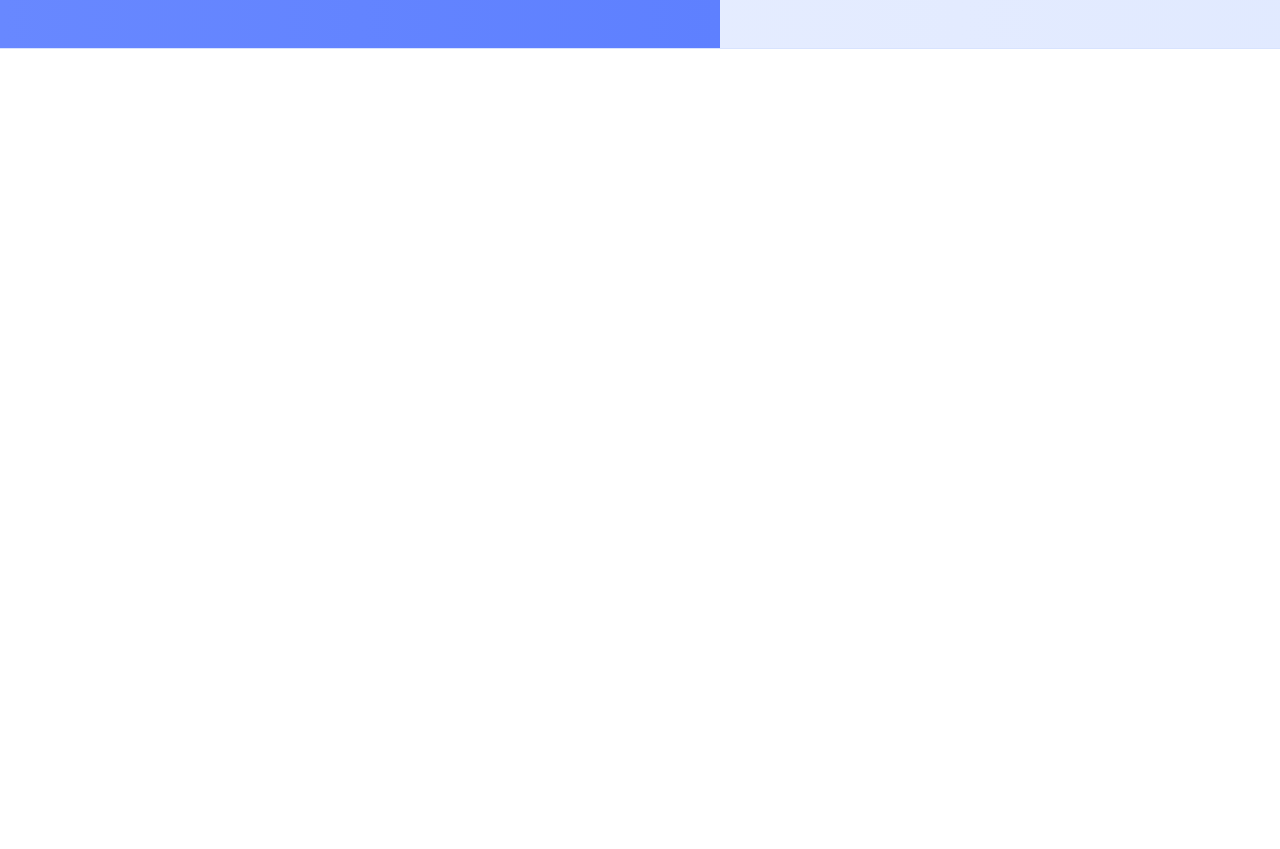
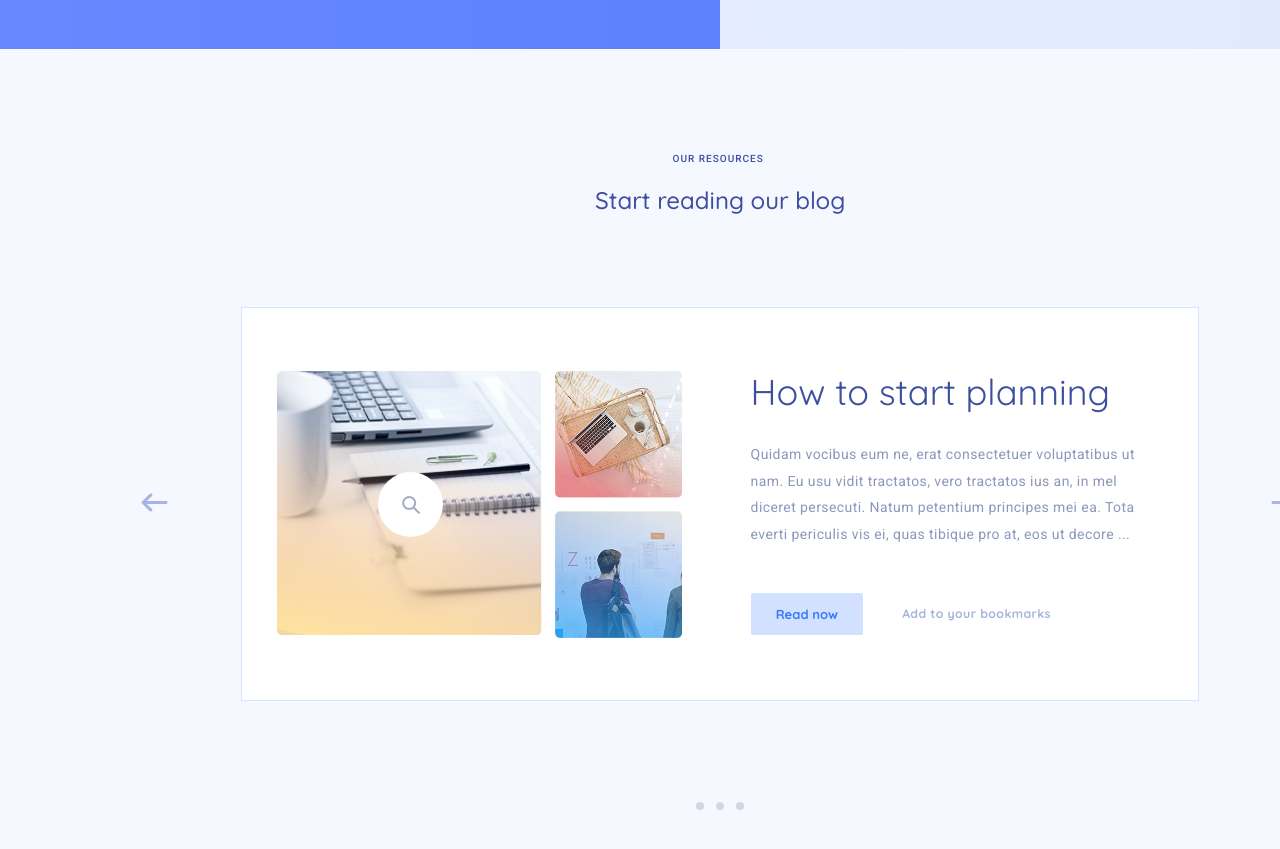
Before and after one commit to SavichArtem/WebLab3, a plain HTML site: page WebLab3/index.html in a window 1280 px wide. Shown: the part 2754-3603 px from the top of the page. Drawn offline with nearby package versions, Linux system fonts and the light colour scheme.

Commit message:
feat: add blog section

```diff
--- a/WebLab3/css/main.css
+++ b/WebLab3/css/main.css
@@ -425,6 +425,7 @@ span{
     width: 100%;
     height: 100%;
     border: none;
+    background-color: #FFD7D7;
 }
 
 .readMoreBtn:hover{
@@ -472,9 +473,8 @@ span{
     width: 90em;
     height: 21.38em;
     border-top: #D8E3FE solid 0.063em;
-    border-bottom: #D8E3FE solid 0.063em;
     background: linear-gradient(90deg, rgba(233,239,255,1) 0%, rgba(224,233,255,1) 100%);
-    display: inline-block;
+    display: flex;
     position: relative;
 }
 
@@ -500,7 +500,6 @@ span{
     position:absolute;
     margin-left: 51.5%;
     margin-top: 9%;
-    background-color: red;
 }
 
 .firstStatTextSection h4{
@@ -511,7 +510,6 @@ span{
     font-weight: normal;
     color: #FFFFFF;
     margin-top: 3%;
-    background-color: pink;
 }
 
 .firstStatTextSection p{
@@ -522,7 +520,7 @@ span{
     letter-spacing: 0.03em;
     color: #FFFFFF;
     margin-top: 1%;
-    background-color: yellow;
+    margin-right: 0.5%;
 }
 
 .secondStatTextSection{
@@ -531,7 +529,6 @@ span{
     position: absolute;
     margin-left: 12.4%;
     margin-top: 9.4%;
-    background-color: red;
 }
 
 .secondStatTextSection img{
@@ -558,3 +555,201 @@ span{
     color: #5E80FF;
     margin-top: 1%;
 }
+
+.blog{
+    width: 90em;
+    height: 54em;
+    background-color: #F5F8FF;
+    position: relative;
+}
+
+.blogTextSection{
+    width: 17.6%;
+    height: 7%;
+    margin-left: 41.25%;
+    margin-top: 7.2%;
+    position: absolute;
+}
+
+.blogTextSection h3{
+    font-family: "Roboto", serif;
+    width: 37%;
+    height: 21%;
+    margin-left: 31%;
+    letter-spacing: 0.1em;
+    font-weight: 500;
+    font-size: 0.625em;
+    color: #3D4F9F;
+}
+
+.blogTextSection h2{
+    font-family: "Quicksand", serif;
+    height: 48%;
+    margin-top: 7.5%;
+    margin-left: 0.4%;
+    color: #3D4F9F;
+    font-size: 1.5em;
+    letter-spacing: 0%;
+    font-weight: 500;
+
+}
+
+.arrows{
+    display: grid;
+    position: absolute;
+    grid-template-columns: 1.875em 1.875em;
+    gap: 68.75em;
+    margin-left: 9.8%;
+    margin-top: 30.8%;
+}
+
+.arrows img:hover{
+    cursor: pointer;
+    transform: scale(1.3);
+}
+
+.blogImage{
+    width: 958px;
+    height: 394px;
+    position: absolute;
+    margin-left: 241px;
+    margin-top: 258px;
+    border: #D8E3FE solid 1px;
+    background-color: #FFFFFF;
+}
+
+.blog_slider_nav{
+    width: 3.33%;
+    column-gap: 0.75em;
+    display: flex;
+    position: absolute;
+    bottom: 5%;
+    top: 87.13%;
+    left: 48.33%;
+    height: 0.5em;
+}
+
+.blog_slider_nav a{
+    width: 0.5em;
+    height: 0.5em;
+    border-radius: 50%;
+    background-color: #D1D6E3;
+}
+
+.blog_slider_nav a:hover{
+    cursor: pointer;
+    transform: scale(1.1);
+    filter: invert(45%) sepia(100%) saturate(355%) hue-rotate(184deg) brightness(94%) contrast(93%);
+}
+
+.blogText{
+    width: 42.5%;
+    height: 68%;
+    margin-left: 53.2%;
+    margin-top: 6.4%;
+    position: relative;
+}
+
+.blogText h3{
+    font-family: "Quicksand", serif;
+    font-weight: normal;
+    font-size: 2.25em;
+    color: #3D4F9F;
+}
+
+.blogText p{
+    font-family: "Roboto", serif;
+    margin-top: 6.5%;
+    font-weight: normal;
+    font-size: 0.875em;
+    letter-spacing: 0.03em;
+    line-height: 191%;
+    color: #8D96BD;
+}
+
+.blogText .readBtnBlog{
+    font-family: "Quicksand", serif;
+    background-color: #D2E1FF;
+    margin-top: 11.1%;
+    width: 27.7%;
+    height: 16%;
+    border: none;
+    border-radius: 0.125em;
+    position: absolute;
+    font-size: 0.813em;
+    font-weight: bold;
+    color: #3A79FF;
+}
+
+.readBtnBlog:hover{
+    cursor: pointer;
+    transform: scale(1.1);
+}
+
+.blogText .addClickBlog{
+    font-family: "Quicksand", serif;
+    width: 38%;
+    height: 8%;
+    margin-left: 37.3%;
+    margin-top: 13.4%;
+    font-weight: bold;
+    font-size: 0.769em;
+}
+
+.blogText .addClickBlog a{
+    text-decoration: none;
+    color: #A6B6DA;
+}
+
+.addClickBlog:hover{
+    text-decoration: underline;
+}
+
+.imagesInBlog{
+    display: grid;
+    grid-template-columns: 265px 128px 128px;
+    grid-template-areas:
+            "firstImage  secondImage"
+            "firstImage  secondImage"
+            "firstImage  thirdImage"
+            "firstImage  thirdImage";
+    gap: 13px;
+    width: 407px;
+    height: 267px;
+    position: absolute;
+    margin-left: 35px;
+    margin-top: 63px;
+}
+
+.increaseBtn{
+  position: absolute;
+  height: 65px;
+  width: 65px;
+  margin-left: 101px;
+  margin-top: 101px;
+  border-radius: 50%;
+  border: none;
+  background-image: url('/assets/increaseIcon.png');
+  background-color: #FFFFFF;
+  background-repeat: no-repeat;
+  background-position: 52%;
+}
+
+.increaseBtn:hover{
+    cursor: pointer;
+    transform: scale(1.3);
+    opacity: 70%;
+}
+
+.firstBlogImage{
+    grid-area: firstImage;
+}
+
+.secondBlogImage{
+    grid-area: secondImage;
+
+}
+
+.thirdBlogImage{
+    grid-area: thirdImage;
+}
--- a/WebLab3/index.html
+++ b/WebLab3/index.html
@@ -143,6 +143,39 @@
                 </article>
             </article>
         </section>
+        <section class="blog">
+            <article class="blogTextSection">
+                <h3>OUR RESOURCES</h3>
+                <h2>Start reading our blog</h2>
+            </article>
+            <article class="arrows">
+                <img src="./assets/VectorL.png" alt="leftArrow">
+                <img src="./assets/VectorR.png" alt="rightArrow">
+            </article>
+            <article class="blogImage">
+                <article class="imagesInBlog">
+                    <button class="increaseBtn"></button>
+                    <img src="./assets/blogImg1.png" alt="firstImage" class="firstBlogImage">
+                    <img src="./assets/blogImg2.png" alt="secondImage" class="secondBlogImage">
+                    <img src="./assets/blogImg3.png" alt="thirdImage" class="thirdBlogImage">
+                </article>
+                <article class="blogText">
+                    <h3>How to start planning</h3>
+                    <p>Quidam vocibus eum ne, erat consectetuer voluptatibus ut <br>
+                         nam. Eu usu vidit tractatos, vero tractatos ius an, in mel <br>
+                          diceret persecuti. Natum petentium principes mei ea. Tota <br>
+                           everti periculis vis ei, quas tibique pro at, eos ut decore ...
+                    </p>
+                    <button class="readBtnBlog">Read now</button>
+                    <p class="addClickBlog"><a href="">Add to your bookmarks</a></p>
+                </article>
+            </article>
+            <nav class="blog_slider_nav">
+                <a href=""></a>
+                <a href=""></a>
+                <a href=""></a>
+            </nav>
+        </section>
     </main>
 </body>
 </html>
```
Also changed, not shown: WebLab3/assets/VectorL.png (added), WebLab3/assets/VectorR.png (added), WebLab3/assets/blogImg1.png (added), WebLab3/assets/blogImg2.png (added), WebLab3/assets/blogImg3.png (added), WebLab3/assets/increaseIcon.png (added).
